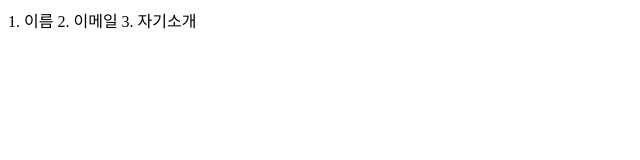
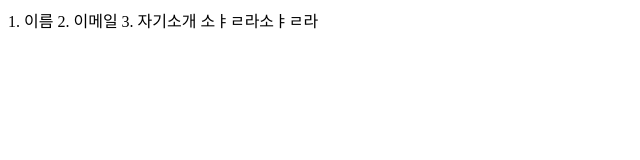
Before and after one commit to furaha707/intro, a plain HTML site: page index.html in a window 1280 px wide. Shown: the whole page, without its empty margins (0-640 px from the left). Drawn offline with Linux system fonts and the light colour scheme.

Commit message:
desc updated

```diff
--- a/index.html
+++ b/index.html
@@ -6,6 +6,6 @@
 		<title>Document</title>
 	</head>
 	<body>
-		1. 이름 2. 이메일 3. 자기소개
+		1. 이름 2. 이메일 3. 자기소개 소ㅑㄹ라소ㅑㄹ라
 	</body>
 </html>
```
